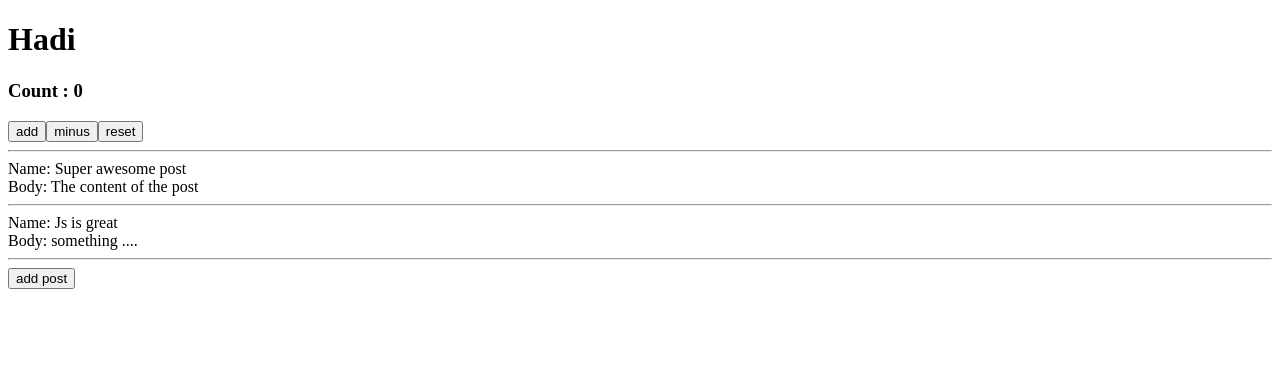
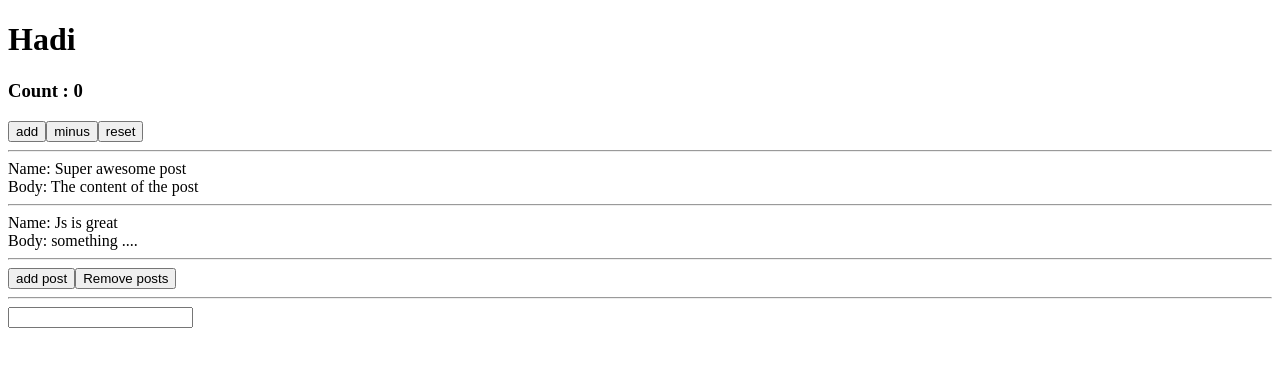
Before and after one commit to haadibehmanesh/react-fullstack, a React (Create React App) app: page / in a window 1280 px wide. Shown: the top 366 px of the page. Built offline with nearby package versions, Linux system fonts and the light colour scheme.

Commit message:
using useEffect to warming up

```diff
--- a/src/App.js
+++ b/src/App.js
@@ -1,10 +1,11 @@
-import { useState } from "react";
-
+import { useEffect, useState } from "react";
+import Post from './post'
 const App = (props) => {
   const [state, setState] = useState({
     count: props.initialValue,
     user: "Hadi"
   })
+  let [text, setText] = useState('text');
   let [posts, setPosts] = useState([
     {
       id: 1,
@@ -25,7 +26,16 @@ const App = (props) => {
     }
     setPosts([...posts, newPost])
   }
+  const removePosts = () => (setPosts([]))
 
+  useEffect(() => {
+    console.log('change if input values changed')
+
+  }, [text])
+  useEffect(() => {
+    console.log('Mount')
+
+  }, [])
 
 
   return (
@@ -40,14 +50,14 @@ const App = (props) => {
       <button onClick={() => ((setState({ ...state, count: props.initialValue })))}>reset</button>
       <hr />
       {posts.map((item) => (
-        <div key={item.id}>
-          <div>Name: {item.name}</div>
-          <div>Body: {item.body}</div>
-          <hr />
-        </div>
+        <Post item={item} key={item.id} />
       ))}
 
       <button onClick={addPost}>add post</button>
+      <button onClick={removePosts}>Remove posts</button>
+
+      <hr />
+      <input onChange={(e) => (setText(e.target.value))}></input>
     </>
   );
 }
--- a/src/index.js
+++ b/src/index.js
@@ -4,7 +4,7 @@ import App from './App';
 
 const root = ReactDOM.createRoot(document.getElementById('root'));
 root.render(
-  <React.StrictMode>
-    <App initialValue={0}/>
-  </React.StrictMode>
+
+  <App initialValue={0} />
+
 );
--- /dev/null
+++ b/src/post.js
@@ -0,0 +1,28 @@
+import { useEffect } from "react";
+
+const Post = ({ item }) => {
+
+
+    useEffect(() => {
+
+        console.log('posts created')
+        return () => {
+            console.log('component exit')
+        }
+    }, [])
+
+
+    return (
+        <>
+
+            <div>
+                <div>Name: {item.name}</div>
+                <div>Body: {item.body}</div>
+                <hr />
+            </div>
+
+        </>
+    );
+}
+
+export default Post;
```
